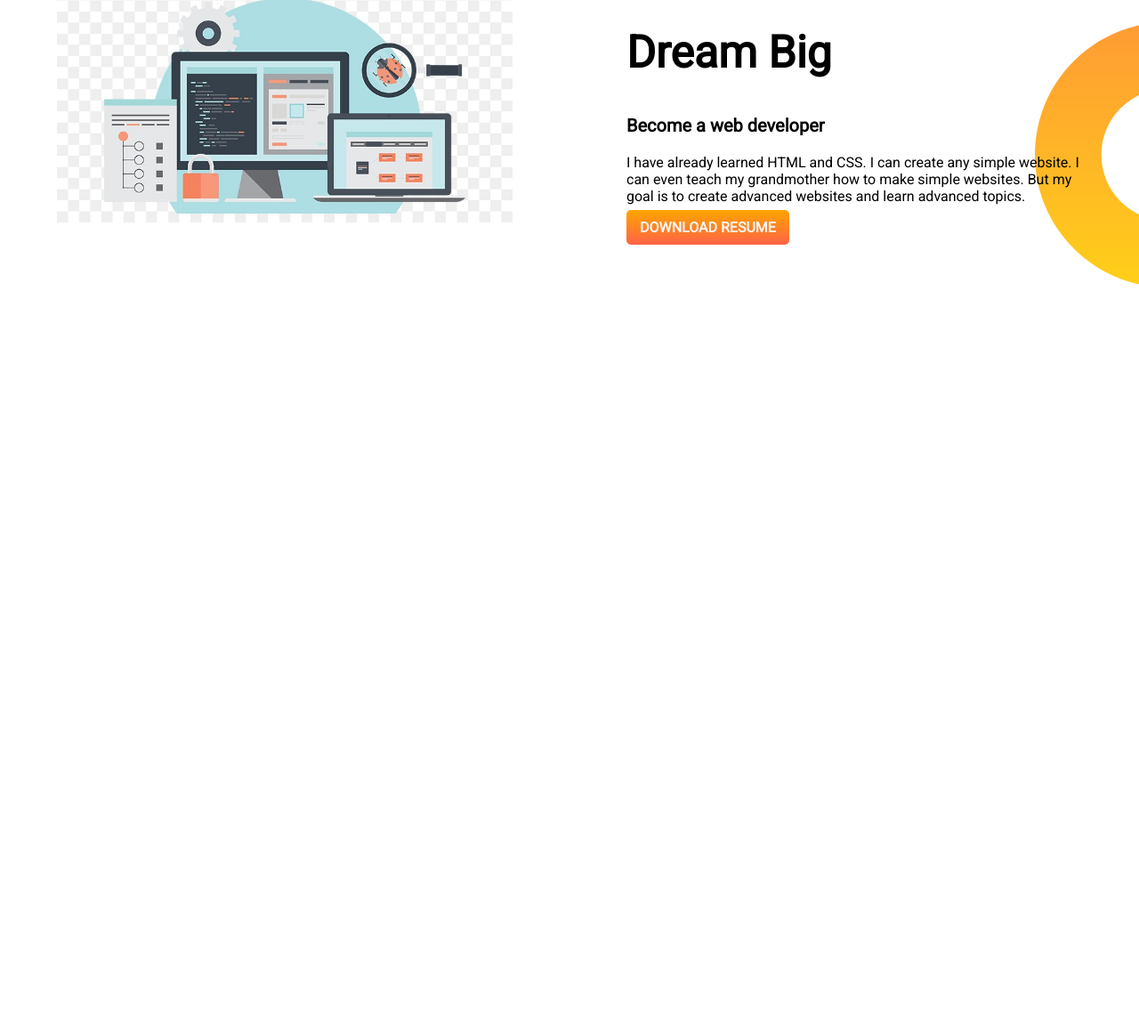
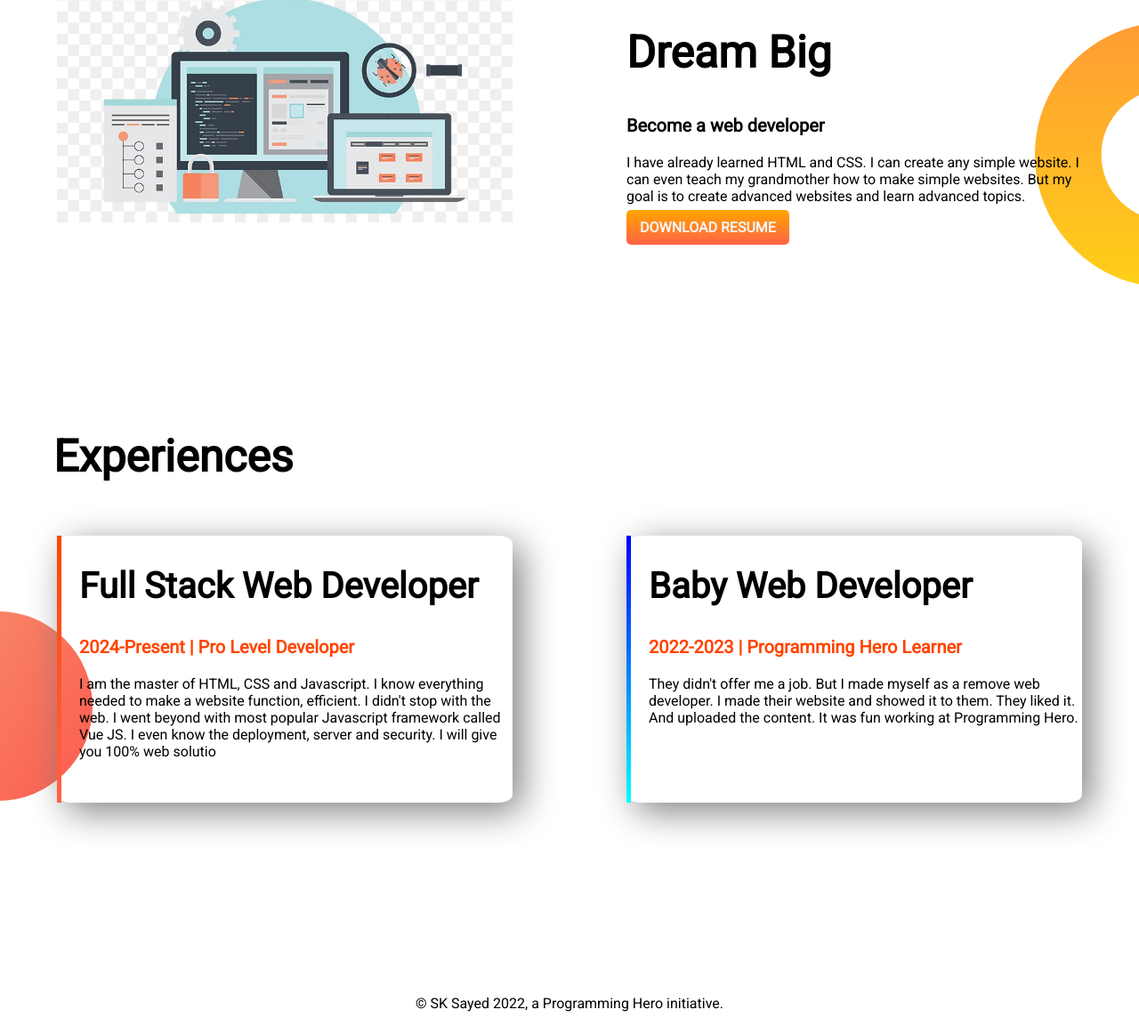
Before and after one commit to shamsuladd07/final-portfolio, a plain HTML site: page index.html in a window 1280 px wide. Shown: the part 576-1729 px from the top of the page at 89% size. Before the commit the page ends 1000 px from the top, so only its background shows below. Drawn offline with Linux system fonts and the light colour scheme.

Commit message:
experience added

```diff
--- a/index.html
+++ b/index.html
@@ -13,7 +13,7 @@
 </head>
 
 <body>
-    <section class="top-banner">
+    <section class="top-banner flexible-container">
         <div class="half-width">
             <h1>Welcome To</h1>
             <h2> <span>SK Sayed's</span> World</h2>
@@ -26,7 +26,7 @@
             <img src="images/gream.jpg" alt="">
         </div>
     </section>
-    <section class="dream-area">
+    <section class="dream-area flexible-container">
         <div class="dream-width">
             <img src="images/top-bg.png" alt="">
         </div>
@@ -38,6 +38,29 @@
             <a class="link-here" href="">DOWNLOAD RESUME</a>
         </div>
     </section>
+    <section class="experiance-area">
+        <h1 id="exp">Experiences</h1>
+        <div class="flexible-container">
+            <div id="full-stack-developer" class="experiance-item">
+                <h2>Full Stack Web Developer</h2>
+                <h3> <span>2024-Present | Pro Level Developer</span></h3>
+                <p>I am the master of HTML, CSS and Javascript. I know everything needed to make a website function,
+                    efficient. I didn't stop with the web. I went beyond with most popular Javascript framework called
+                    Vue
+                    JS. I even know the deployment, server and security. I will give you 100% web solutio</p>
+            </div>
+            <div id="baby-developer" class="experiance-item">
+                <h2>Baby Web Developer</h2>
+                <h3> <span>2022-2023 | Programming Hero Learner</span></h3>
+                <p>They didn't offer me a job. But I made myself as a remove web developer. I made their website and
+                    showed
+                    it to them. They liked it. And uploaded the content. It was fun working at Programming Hero.</p>
+            </div>
+        </div>
+    </section>
+    <footer>
+        <p>© SK Sayed 2022, a Programming Hero initiative.</p>
+    </footer>
 </body>
 
 </html>
--- a/style.css
+++ b/style.css
@@ -13,7 +13,7 @@ h2{
 }h3{
     font-size: 20px;
 }
-section{
+.flexible-container{
     display: flex;
     height: 400px;
     padding-bottom: 100px;
@@ -57,3 +57,33 @@ section{
     padding: 10px 15px;
     border-radius: 5px;
 }
+#exp{
+    margin: 1.2em;
+}
+.experiance-area{
+    background-image: url(images/exp-bg.png);
+    background-repeat: no-repeat;
+    background-position: left center;
+}
+.experiance-item{
+    width: 40%;
+    margin-left: 5%;
+    margin-right: 5%;
+    margin-bottom: 100px;
+    padding-left: 20px;
+    border-radius: 3%;
+    box-shadow: 10px 10px 40px gray;
+}
+#full-stack-developer{
+    border-left: 5px solid;
+    border-image: linear-gradient(orangered, tomato);
+    border-image-slice: 1;
+}
+#baby-developer{
+    border-left: 5px solid;
+    border-image: linear-gradient(blue, cyan);
+    border-image-slice: 1;
+}
+footer p{
+    text-align: center;
+}
```
